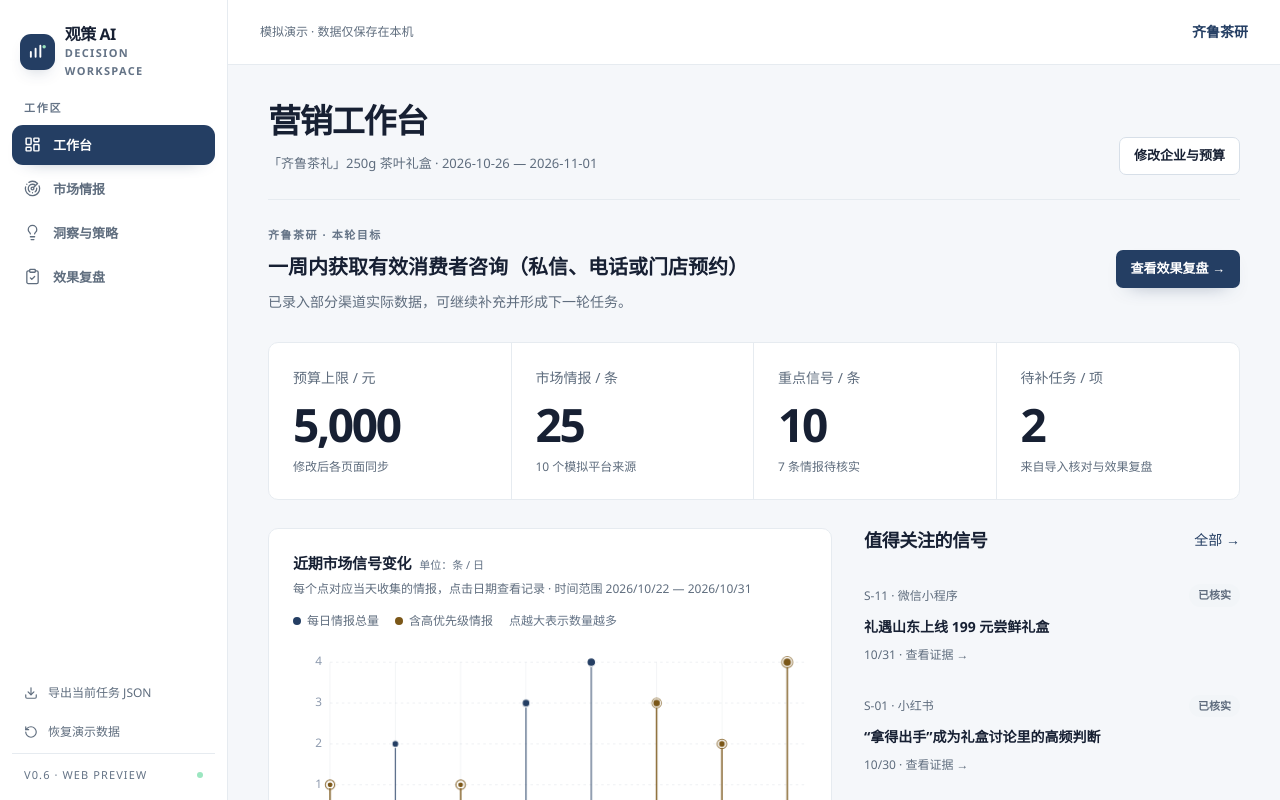
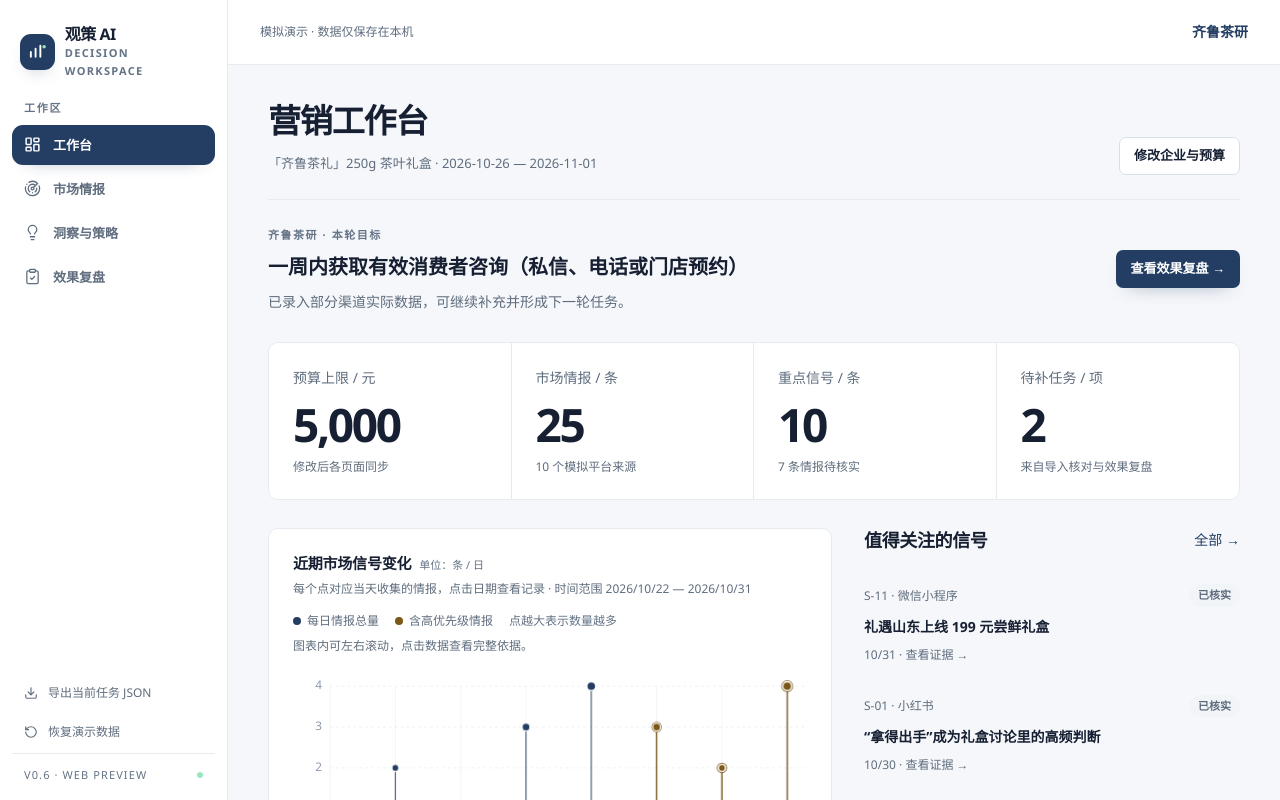
Before and after one commit to nianpingy-cpu/guance-ai, a React (Vite) app: page /dashboard in a window 1280 px wide. Shown: the top 800 px of the page. Built offline with nearby package versions, Linux system fonts and the light colour scheme.

Commit message:
fix: clarify generated insights and show scroll guidance only when needed

```diff
--- a/src/components/charts/ChartFrame.tsx
+++ b/src/components/charts/ChartFrame.tsx
@@ -1,4 +1,4 @@
-import { useCallback, useRef, useState } from 'react';
+import { useCallback, useEffect, useRef, useState } from 'react';
 import type { PointerEvent, ReactNode } from 'react';
 import { cn } from '@/lib/format';
 import { useAppStore } from '@/store/appStore';
@@ -48,6 +48,9 @@ export function ChartFrame({
   note?: ReactNode;
 }) {
   const real = useAppStore((s) => s.mode === 'real');
+  const scrollRef = useRef<HTMLDivElement>(null);
+  const [scrollable, setScrollable] = useState(false);
+  useEffect(() => { const el = scrollRef.current; if (!el) return; const update = () => setScrollable(el.scrollWidth > el.clientWidth + 1); const observer = new window.ResizeObserver(update); observer.observe(el); update(); return () => observer.disconnect(); }, [children]);
   return (
     <figure className={cn('card card-pad flex min-w-0 flex-col', className)}>
       <div className="flex flex-wrap items-start justify-between gap-3">
@@ -63,8 +66,8 @@ export function ChartFrame({
         {action ? <div className="shrink-0">{action}</div> : null}
       </div>
       {legend ? <div className="mt-3 flex flex-wrap items-center gap-x-4 gap-y-1.5">{legend}</div> : null}
-      <p className="mt-2 text-xs text-muted sm:hidden">左右滑动查看图表，点击数据查看依据。</p>
-      <div className="chart-scroll mt-3 min-w-0 flex-1" tabIndex={0} aria-label={`${title}，可横向滚动查看`}>{children}</div>
+      {scrollable && <p className="mt-2 text-xs text-muted">图表内可左右滚动，点击数据查看完整依据。</p>}
+      <div ref={scrollRef} className="chart-scroll mt-3 min-w-0 flex-1" tabIndex={0} aria-label={`${title}，可横向滚动查看`}>{children}</div>
       {note ? <div className="mt-2 text-[11px] leading-5 text-muted">{note}</div> : null}
       <p className="mt-3 border-t border-line pt-2.5 text-[11px] font-medium uppercase tracking-[0.11em] text-faint">
         {real ? source.replace('模拟情报库', '当前项目情报库').replace('模拟', '项目') : source}
--- a/src/pages/StrategyPage.tsx
+++ b/src/pages/StrategyPage.tsx
@@ -404,12 +404,12 @@ export function StrategyPage() {
       <div className="mt-4 flex flex-wrap items-center justify-between gap-2 rounded-[14px] border border-line bg-white/60 px-4 py-3">
         <p className="text-[12px] leading-5 text-muted">
           <span className="font-semibold text-ink">决策边界：</span>
-          {data.mode === 'real' ? '方案建议需核实来源并由人工审批。模型生成版本及引用记录可在下方模型分析中追踪。' : '方案中的“推荐”是基于模拟证据的人工判断；不包含真实模型预测、增量效果估计或自动投放。'}
+          {data.analyses?.length ? '主题与方案由用户连接的模型生成；引用可追溯，仍需人工核实、编辑和审批。' : data.mode === 'real' ? '方案建议需核实来源并由人工审批。模型生成版本及引用记录可在下方模型分析中追踪。' : '方案中的“推荐”是基于模拟证据的人工判断；不包含真实模型预测、增量效果估计或自动投放。'}
         </p>
         <span className="text-[12px] text-faint">确认后保存不可变快照，后续变更会提示重新确认</span>
       </div>
 
-      <details className="disclosure mt-6"><summary>消费者主题、证据与竞品机会 · {data.mode === 'real' ? '来源关联分析' : '预设模拟分析'}</summary><div className="pt-5">
+      <details className="disclosure mt-6"><summary>消费者主题、证据与竞品机会 · {data.analyses?.length ? '模型生成 · 需人工核实' : data.mode === 'real' ? '来源关联分析' : '预设模拟分析'}</summary><div className="pt-5">
       <div className="grid gap-4 lg:grid-cols-12">
         <div className="space-y-4 lg:col-span-7">
           <ThemeRankChart
```
